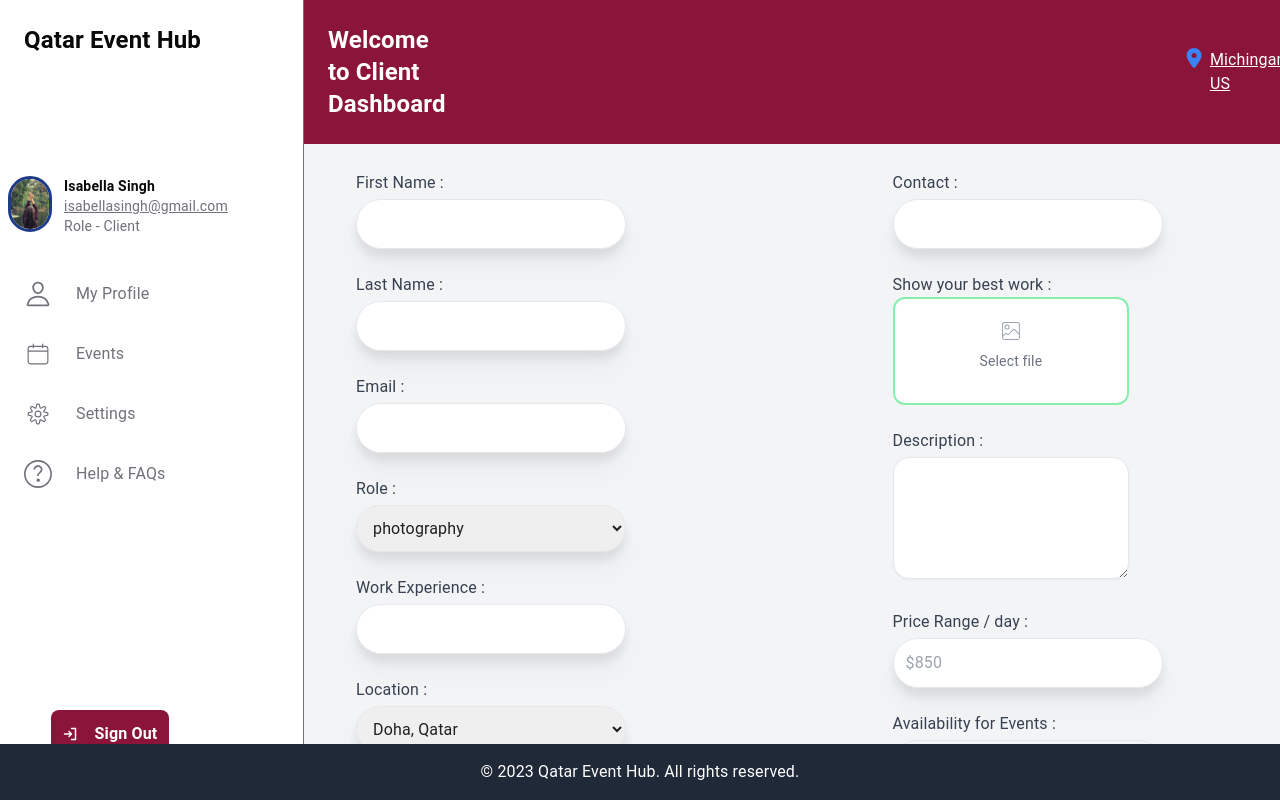
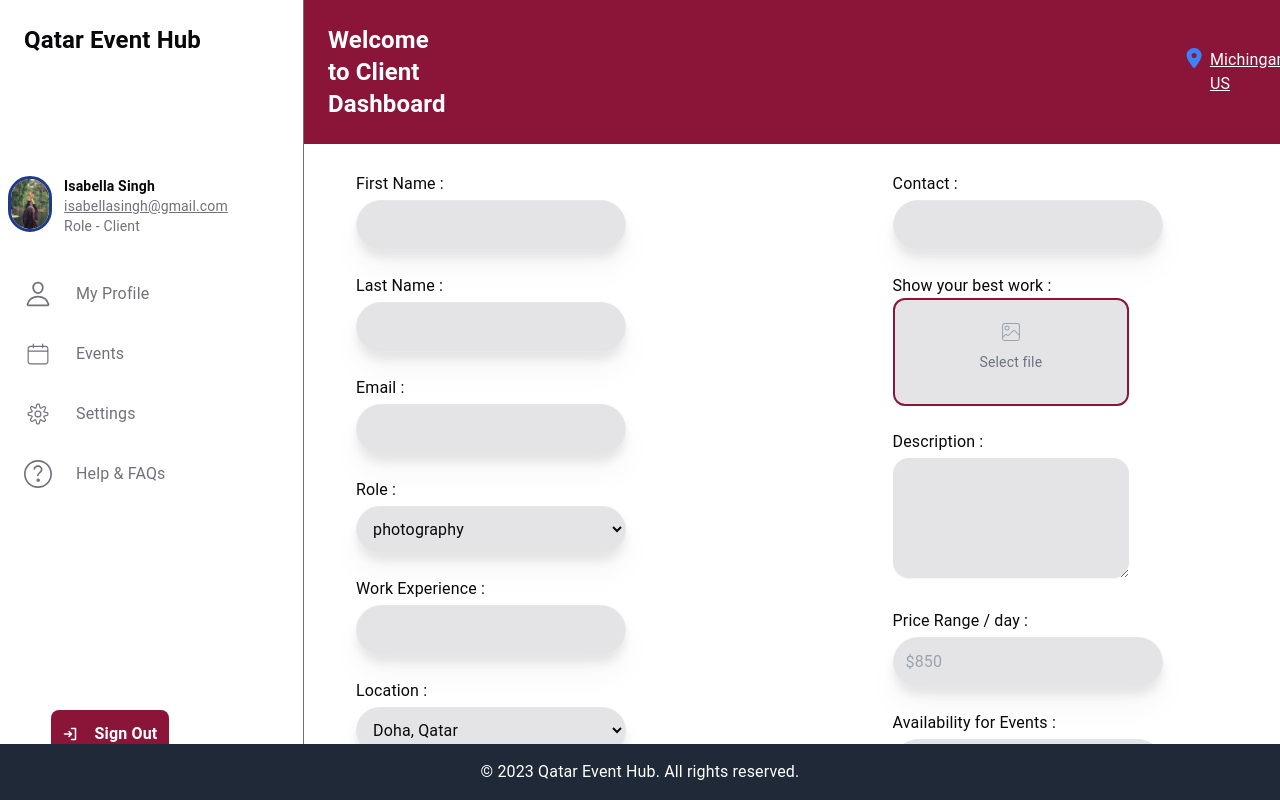
Before and after one commit to sharuksk/event-hub-frontend, a React (Vite) app: page /client/register in a window 1280 px wide. Shown: the top 800 px of the page. Built offline with nearby package versions, Linux system fonts and the light colour scheme.

Commit message:
dark mode added for client regester page

```diff
--- a/src/pages/ClientRegisterPage.jsx
+++ b/src/pages/ClientRegisterPage.jsx
@@ -127,44 +127,40 @@ const ClientRegisterPage = ({
     };
 
     return (
-        <div className="min-h-screen flex items-center justify-center bg-gray-100 p-5">
+        <div className="min-h-screen flex items-center justify-center bg-card p-5 text-foreground">
             <div className="grid grid-cols-1 md:grid-cols-2 gap-[300px] relative bottom-16 left-8">
                 <div className="space-y-6">
                     <div>
-                        <label className="block text-gray-700">
-                            First Name :
-                        </label>
+                        <label className="block ">First Name :</label>
                         <input
                             type="text"
-                            className="mt-1 p-3 w-[270px] border rounded-full drop-shadow-xl"
+                            className="mt-1 p-3 w-[270px] border rounded-full drop-shadow-xl bg-input"
                             value={firstName}
                             onChange={(e) => setFirstName(e.target.value)}
                         />
                     </div>
                     <div>
-                        <label className="block text-gray-700">
-                            Last Name :
-                        </label>
+                        <label className="block ">Last Name :</label>
                         <input
                             type="text"
-                            className="mt-1 p-3 w-[270px] border rounded-full drop-shadow-xl"
+                            className="mt-1 p-3 w-[270px] border rounded-full drop-shadow-xl bg-input"
                             value={lastName}
                             onChange={(e) => setLastName(e.target.value)}
                         />
                     </div>
                     <div>
-                        <label className="block text-gray-700">Email :</label>
+                        <label className="block ">Email :</label>
                         <input
                             type="email"
-                            className="mt-1 p-3 w-[270px] border rounded-full drop-shadow-xl"
+                            className="mt-1 p-3 w-[270px] border rounded-full drop-shadow-xl bg-input"
                             value={email}
                             onChange={(e) => setEmail(e.target.value)}
                         />
                     </div>
                     <div>
-                        <label className="block text-gray-700">Role :</label>
+                        <label className="block ">Role :</label>
                         <select
-                            className="mt-1 p-3 w-[270px] border rounded-full drop-shadow-xl"
+                            className="mt-1 p-3 w-[270px] border rounded-full drop-shadow-xl bg-input"
                             value={role}
                             onChange={(e) => setRole(e.target.value)}
                         >
@@ -176,22 +172,18 @@ const ClientRegisterPage = ({
                         </select>
                     </div>
                     <div>
-                        <label className="block text-gray-700">
-                            Work Experience :
-                        </label>
+                        <label className="block ">Work Experience :</label>
                         <input
                             type="text"
-                            className="mt-1 p-3 w-[270px] border rounded-full drop-shadow-xl"
+                            className="mt-1 p-3 w-[270px] border rounded-full drop-shadow-xl bg-input"
                             value={workExperience}
                             onChange={(e) => setWorkExperience(e.target.value)}
                         />
                     </div>
                     <div>
-                        <label className="block text-gray-700">
-                            Location :
-                        </label>
+                        <label className="block ">Location :</label>
                         <select
-                            className="mt-1 p-3 w-[270px] border rounded-full drop-shadow-xl"
+                            className="mt-1 p-3 w-[270px] border rounded-full drop-shadow-xl bg-input"
                             value={location}
                             onChange={(e) => setLocation(e.target.value)}
                         >
@@ -202,23 +194,21 @@ const ClientRegisterPage = ({
                 </div>
                 <div className="space-y-6">
                     <div>
-                        <label className="block text-gray-700">Contact :</label>
+                        <label className="block ">Contact :</label>
                         <input
                             type="text"
-                            className="mt-1 p-3 w-[270px] border rounded-full drop-shadow-xl"
+                            className="mt-1 p-3 w-[270px] border rounded-full drop-shadow-xl bg-input"
                             value={contact}
                             onChange={(e) => setContact(e.target.value)}
                         />
                     </div>
                     <div>
-                        <label className="block text-gray-700">
-                            Show your best work :
-                        </label>
+                        <label className="block ">Show your best work :</label>
 
                         <div className="flex w-full items-center justify-center">
                             <Label
                                 htmlFor="dropzone-file"
-                                className="flex h-34 w-full cursor-pointer flex-col items-center justify-center rounded-xl border-2 border-green-300 bg-white"
+                                className="flex h-34 w-full cursor-pointer flex-col items-center justify-center rounded-xl border-2 border-primary bg-input"
                             >
                                 <div className="flex flex-col items-center justify-center pb-6 pt-5 gap-2">
                                     <CiImageOn className="size-6 text-gray-400" />
@@ -235,35 +225,31 @@ const ClientRegisterPage = ({
                         </div>
                     </div>
                     <div>
-                        <label className="block text-gray-700">
-                            Description :
-                        </label>
+                        <label className="block ">Description :</label>
                         <textarea
-                            className="mt-1 p-3 w-full border rounded-2xl shadow-sm"
+                            className="mt-1 p-3 w-full border-none rounded-2xl shadow-sm bg-input"
                             rows="4"
                             value={description}
                             onChange={(e) => setDescription(e.target.value)}
                         ></textarea>
                     </div>
                     <div>
-                        <label className="block text-gray-700">
-                            Price Range / day :
-                        </label>
+                        <label className="block ">Price Range / day :</label>
                         <input
                             type="text"
                             placeholder="$850"
-                            className="mt-1 p-3 w-[270px] border rounded-full drop-shadow-xl"
+                            className="mt-1 p-3 w-[270px] border rounded-full drop-shadow-xl bg-input"
                             value={price}
                             onChange={(e) => setPrice(e.target.value)}
                         />
                     </div>
                     <div>
-                        <label className="block text-gray-700">
+                        <label className="block ">
                             Availability for Events :
                         </label>
                         <button
                             onClick={handleOpen}
-                            className="mt-1 p-3 w-[270px] border rounded-full drop-shadow-x"
+                            className="mt-1 p-3 w-[270px] border rounded-full drop-shadow-x bg-input"
                         >
                             Book your slots here{" "}
                             <span className="text-[#24c690]">→</span>
```
